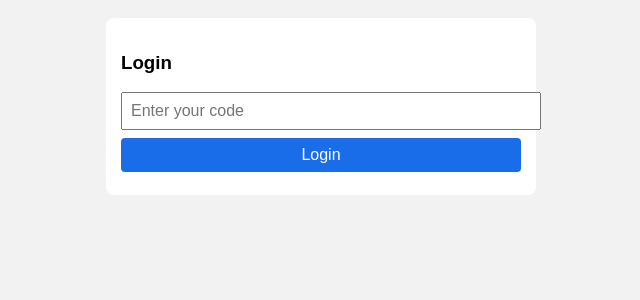
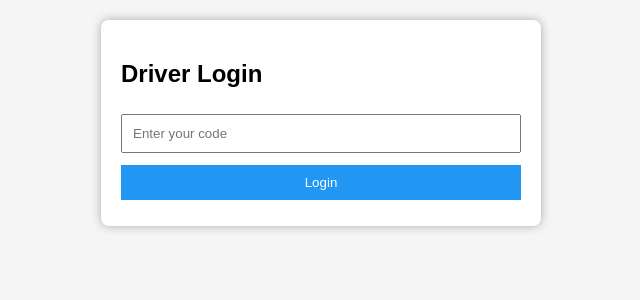
Before and after one commit to devesh2010553/brajwasi-billing, a Flask app: page / in a window 1280 px wide. Shown: the top 300 px of the page, without its empty margins (319-959 px from the left). Run offline with Flask 3, Linux system fonts and the light colour scheme.

Commit message:
Updated app: Google Drive auto-save and admin page

```diff
--- a/app.py
+++ b/app.py
@@ -3,15 +3,46 @@ from openpyxl import load_workbook
 from datetime import datetime, timedelta, time
 import math, json, os
 
+from google.oauth2.credentials import Credentials
+from google_auth_oauthlib.flow import InstalledAppFlow
+from googleapiclient.discovery import build
+from googleapiclient.http import MediaFileUpload
+
 app = Flask(__name__)
 app.secret_key = "supersecretkey"
 
-# ------------------- Load driver JSON -------------------
+# --------- Google Drive Setup ---------
+SCOPES = ['https://www.googleapis.com/auth/drive.file']
+TOKEN_FILE = 'token.json'
+CLIENT_SECRET = 'client_secret_926648187166-7k8rt2qmi5oguhk9reehgrqqlfdjfg0f.apps.googleusercontent.com.json'
+
+def authenticate_drive():
+    creds = None
+    if os.path.exists(TOKEN_FILE):
+        creds = Credentials.from_authorized_user_file(TOKEN_FILE, SCOPES)
+    if not creds or not creds.valid:
+        flow = InstalledAppFlow.from_client_secrets_file(CLIENT_SECRET, SCOPES)
+        creds = flow.run_local_server(port=0)
+        with open(TOKEN_FILE, 'w') as token:
+            token.write(creds.to_json())
+    service = build('drive', 'v3', credentials=creds)
+    return service
+
+def upload_file_to_drive(file_path, folder_id=None):
+    service = authenticate_drive()
+    file_name = os.path.basename(file_path)
+    file_metadata = {'name': file_name}
+    if folder_id:
+        file_metadata['parents'] = [folder_id]
+    media = MediaFileUpload(file_path, mimetype='application/vnd.openxmlformats-officedocument.spreadsheetml.sheet')
+    file = service.files().create(body=file_metadata, media_body=media, fields='id').execute()
+    return file.get('id')
+
+# --------- Load driver data ---------
 with open("driver.json") as f:
     DRIVER_DATA = json.load(f)
 
-# ------------------- Helper Functions -------------------
-
+# --------- Helper functions ---------
 def today_date():
     return datetime.now().date()
 
@@ -19,22 +50,18 @@ def parse_time(t):
     return datetime.strptime(t, "%H:%M").time()
 
 def hours_between(start, end):
-    d = today_date()
-    dt1 = datetime.combine(d, start)
-    dt2 = datetime.combine(d, end)
+    dt1 = datetime.combine(today_date(), start)
+    dt2 = datetime.combine(today_date(), end)
     if dt2 < dt1:
         dt2 += timedelta(days=1)
-    return (dt2 - dt1).total_seconds() / 3600  # float hours
+    return (dt2 - dt1).total_seconds() / 3600
 
 def calculate_ot(start, end):
     hrs = hours_between(start, end)
     extra = hrs - 12
-    if extra <= 0:
-        return 0
-    elif extra > 0.5:
-        return math.ceil(extra)
-    else:
-        return 0
+    if extra <= 0: return 0
+    elif extra > 0.5: return math.ceil(extra)
+    return 0
 
 def is_night(start, end):
     return start < time(5,0) or end >= time(22,0)
@@ -42,17 +69,13 @@ def is_night(start, end):
 def get_remarks(start, end, entry_date):
     night = is_night(start, end)
     sunday = entry_date.weekday() == 6
-    if night and sunday:
-        return "Night/Sunday"
-    elif night:
-        return "Night"
-    elif sunday:
-        return "Sunday"
-    else:
-        return ""
+    if night and sunday: return "Night/Sunday"
+    elif night: return "Night"
+    elif sunday: return "Sunday"
+    return ""
 
 def find_row_by_date(ws, target_date):
-    for r in range(9, 9+31):
+    for r in range(9, 40):
         cell = ws.cell(row=r, column=2).value
         if isinstance(cell, datetime) and cell.date() == target_date:
             return r
@@ -60,16 +83,14 @@ def find_row_by_date(ws, target_date):
             try:
                 if datetime.strptime(cell.strip(), "%d-%b-%y").date() == target_date:
                     return r
-            except:
-                pass
+            except: pass
     return None
 
 def is_row_locked(ws, row):
     return ws.cell(row=row, column=3).value not in (None, "")
 
-# ------------------- Routes -------------------
-
-@app.route("/", methods=["GET", "POST"])
+# --------- Routes ---------
+@app.route("/", methods=["GET","POST"])
 def login():
     msg = ""
     if request.method == "POST":
@@ -78,20 +99,17 @@ def login():
             if info.get("code") == code:
                 session["car"] = car
                 return redirect("/entry")
-        if code == "admin123":  # admin password
-            session["admin"] = True
-            return redirect("/admin")
         msg = "Invalid code"
     return render_template("login.html", msg=msg)
 
-@app.route("/entry", methods=["GET", "POST"])
+@app.route("/entry", methods=["GET","POST"])
 def entry():
-    if "car" not in session:
-        return redirect("/")
+    if "car" not in session: return redirect("/")
     car = session["car"]
     info = DRIVER_DATA[car]
     msg = ""
     cls = "success"
+
     if request.method == "POST":
         try:
             opening = int(request.form["opening"])
@@ -115,41 +133,40 @@ def entry():
                 ws.cell(row=row, column=5).value = closing - opening
                 ws.cell(row=row, column=6).value = start.strftime("%I:%M %p")
                 ws.cell(row=row, column=7).value = end.strftime("%I:%M %p")
-                ws.cell(row=row, column=8).value = calculate_ot(start, end)
-                ws.cell(row=row, column=9).value = get_remarks(start, end, today_date())
+                ws.cell(row=row, column=8).value = calculate_ot(start,end)
+                ws.cell(row=row, column=9).value = get_remarks(start,end,today_date())
+
+                # Save locally
                 wb.save(info["file"])
-                msg = "Saved successfully ✅"
+
+                # Upload to Google Drive
+                upload_file_to_drive(info["file"])
+
+                msg = "Saved & backed up to Drive ✅"
         except Exception as e:
             msg = f"Error: {e}"
             cls = "error"
-
     return render_template("entry.html", car=car, msg=msg, cls=cls)
 
 @app.route("/admin")
 def admin():
-    if "admin" not in session:
-        return redirect("/")
     return render_template("admin.html")
 
-@app.route("/download/file1")
-def download_file1():
-    if "admin" not in session:
-        return redirect("/")
-    return send_file("excel/S&T BT February bill 2026.xlsx", as_attachment=True)
-
-@app.route("/download/file2")
-def download_file2():
-    if "admin" not in session:
-        return redirect("/")
-    return send_file("excel/BT bill February 2026(common).xlsx", as_attachment=True)
+@app.route("/download/<file_id>")
+def download(file_id):
+    file_path = ""
+    if file_id == "file1":
+        file_path = "excel/S&T BT February bill 2026.xlsx"
+    elif file_id == "file2":
+        file_path = "excel/BT bill February 2026(common).xlsx"
+    return send_file(file_path, as_attachment=True)
 
 @app.route("/logout")
 def logout():
     session.pop("car", None)
-    session.pop("admin", None)
     return redirect("/")
 
-# ------------------- Run -------------------
+# --------- Run server ---------
 if __name__ == "__main__":
-    port = int(os.environ.get("PORT", 5000))
+    port = int(os.environ.get("PORT",5000))
     app.run(host="0.0.0.0", port=port, debug=True)
--- a/requirements.txt
+++ b/requirements.txt
@@ -1,3 +1,6 @@
 Flask==2.3.3
 openpyxl==3.1.2
 gunicorn==20.1.0
+google-api-python-client==2.189.0
+google-auth-httplib2==0.3.0
+google-auth-oauthlib==1.2.4
--- a/static/style.css
+++ b/static/style.css
@@ -1,64 +1,50 @@
 body {
     font-family: Arial, sans-serif;
-    padding: 10px;
-    background-color: #f2f2f2;
+    background: #f5f5f5;
+    margin: 0;
+    padding: 0;
 }
 
-form {
-    background-color: white;
-    padding: 15px;
-    margin: auto;
+.container {
     max-width: 400px;
+    margin: 20px auto;
+    background: white;
+    padding: 20px;
     border-radius: 8px;
+    box-shadow: 0px 0px 10px #aaa;
 }
 
-input, label, button {
-    display: block;
+input, button {
     width: 100%;
-    margin: 8px 0;
-    padding: 8px;
-    font-size: 16px;
+    padding: 10px;
+    margin: 6px 0;
+    box-sizing: border-box;
 }
 
 button {
-    background-color: #1a6de9;
+    background-color: #2196F3;
     color: white;
     border: none;
-    border-radius: 4px;
     cursor: pointer;
 }
 
 button:hover {
-    background-color: #1a6de9;
+    background-color: #2196F3;
+}
+
+p.success {
+    color: #2196F3;
 }
 
 p.error {
     color: red;
 }
 
-p.success {
-    color: green;
+a {
+    text-decoration: none;
+    color: #2196F3;
 }
 
-.container {
-    max-width: 400px;
-    margin: auto;
-    background: white;
-    padding: 20px;
-    border-radius: 8px;
+@media (max-width: 500px) {
+    .container { margin: 10px; padding: 15px; }
 }
-
-.btn {
-    display: block;
-    margin: 10px 0;
-    padding: 10px;
-    background-color: #1a6de9;
-    color: white;
-    text-align: center;
-    text-decoration: none;
-    border-radius: 5px;
-}
-
-.btn:hover {
-    background-color: #1a6de9;
-}
--- a/templates/login.html
+++ b/templates/login.html
@@ -1,17 +1,19 @@
 <!DOCTYPE html>
-<html>
+<html lang="en">
 <head>
-    <title>Login</title>
+    <meta charset="UTF-8">
+    <meta name="viewport" content="width=device-width, initial-scale=1.0">
+    <title>Driver Login</title>
     <link rel="stylesheet" href="/static/style.css">
 </head>
 <body>
-<form method="post">
-    <h3>Login</h3>
-    <input type="text" name="code" placeholder="Enter your code" required>
-    <button>Login</button>
-    {% if msg %}
-    <p class="error">{{ msg }}</p>
-    {% endif %}
-</form>
+<div class="container">
+    <h2>Driver Login</h2>
+    <form method="post">
+        <input name="code" placeholder="Enter your code" required>
+        <button>Login</button>
+        {% if msg %}<p class="error">{{ msg }}</p>{% endif %}
+    </form>
+</div>
 </body>
 </html>
```
Also changed, not shown: driver_codes.json (deleted, +0 -7 lines), templates/entry.html (+17 -16 lines), 1 other file.
